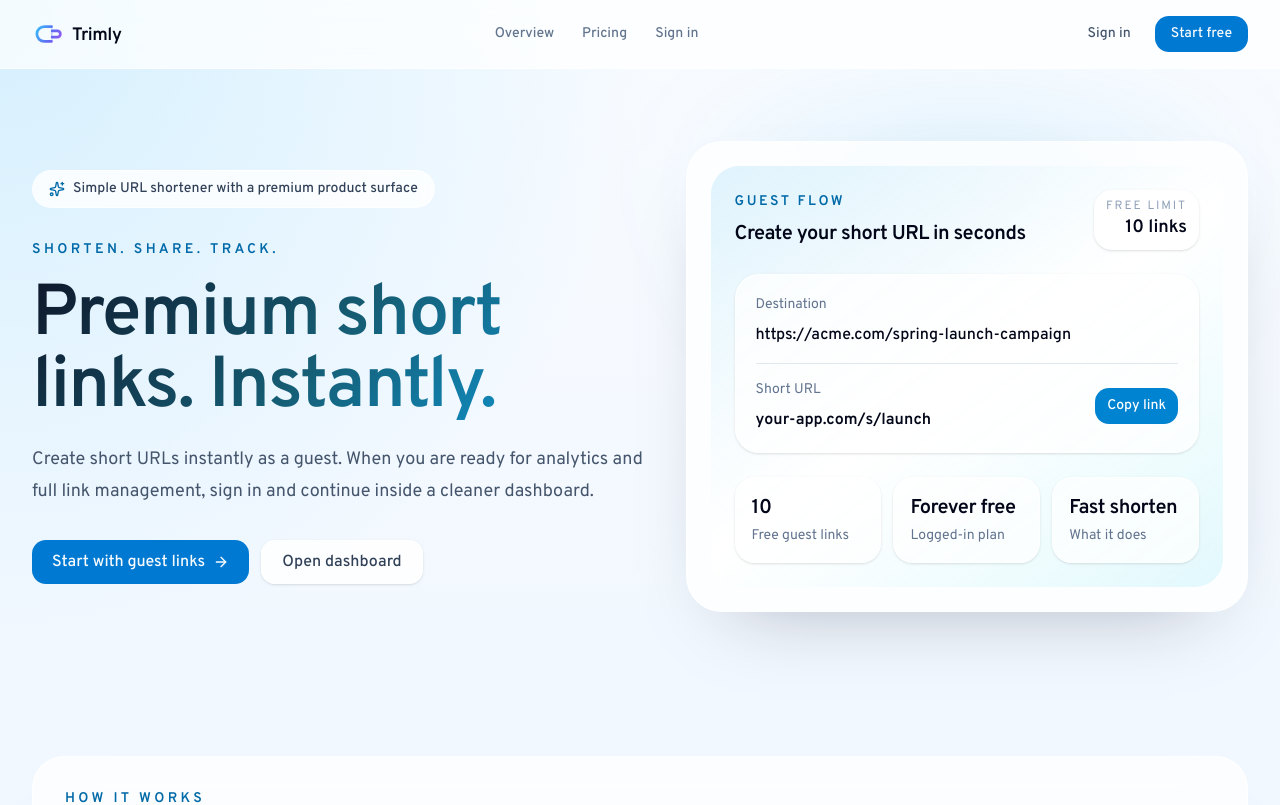
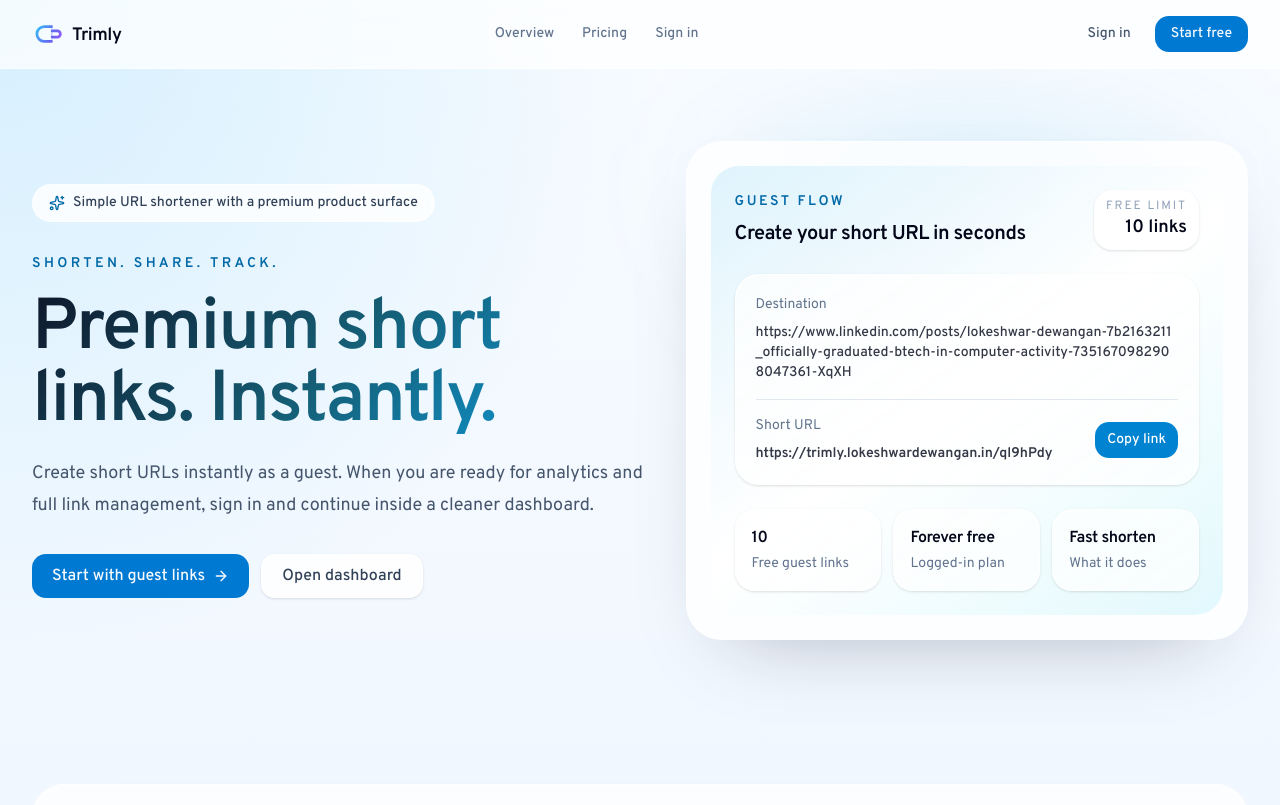
Before and after one commit to LokeshwarPrasad3/Trimly, a Next.js app: page / in a window 1280 px wide. Shown: the top 805 px of the page. Built offline with nearby package versions, Linux system fonts and the light colour scheme; no server answers.

Commit message:
feat: add nextjs-toploader for enhanced loading experience and  some fixes

```diff
--- a/package.json
+++ b/package.json
@@ -34,6 +34,7 @@
     "lucide-react": "^1.8.0",
     "next": "^16.2.3",
     "next-themes": "^0.4.6",
+    "nextjs-toploader": "^3.9.17",
     "pg": "^8.20.0",
     "prisma": "^7.7.0",
     "react": "19.2.5",
@@ -41,8 +42,8 @@
     "react-hook-form": "^7.72.1",
     "recharts": "^3.8.1",
     "shadcn": "^4.2.0",
+    "sonner": "^2.0.7",
     "sst": "4.7.1",
-    "sonner": "^2.0.7",
     "tailwind-merge": "^3.5.0",
     "tw-animate-css": "^1.4.0",
     "zod": "^4.3.6"
--- a/src/app/page.tsx
+++ b/src/app/page.tsx
@@ -1,3 +1,4 @@
+"use client";
 import Link from "next/link";
 import { ArrowRight, Link2, ShieldCheck, Sparkles } from "lucide-react";
 
@@ -11,7 +12,30 @@
 } from "@/lib/mock-data";
 import { linkButtonClass } from "@/lib/ui";
 
+import { useState, useRef } from "react";
+import { toast } from "sonner";
+
 export default function HomePage() {
+  const linkRef = useRef<HTMLParagraphElement>(null);
+  const [copied, setCopied] = useState(false);
+
+  const handleCopy = () => {
+    const link = linkRef.current?.textContent?.trim();
+    if (link) {
+      navigator.clipboard.writeText(link).then(() => {
+        setCopied(true);
+        toast.success("Link copied to clipboard!");
+        setTimeout(() => setCopied(false), 2000);
+        // Optionally select the text for visual feedback
+        const range = document.createRange();
+        range.selectNodeContents(linkRef.current!);
+        const sel = window.getSelection();
+        sel?.removeAllRanges();
+        sel?.addRange(range);
+      });
+    }
+  };
+
   return (
     <div className="min-h-screen bg-[radial-gradient(circle_at_top_left,_rgba(56,189,248,0.18),_transparent_24%),radial-gradient(circle_at_bottom_right,_rgba(14,165,233,0.16),_transparent_22%),linear-gradient(180deg,_#f8fbff_0%,_#eef6ff_44%,_#ffffff_100%)]">
       <MarketingHeader />
@@ -58,20 +82,20 @@
                 </Link>
               </div>
             </div>
-            <div className="relative">
+            <div className="live_look_right_section relative">
               <div className="absolute inset-0 rounded-[2.25rem] bg-[radial-gradient(circle_at_top,_rgba(14,165,233,0.2),_transparent_52%)] blur-3xl" />
               <div className="relative overflow-hidden rounded-[2.25rem] border border-white/70 bg-white/80 p-6 shadow-[0_34px_80px_-46px_rgba(15,23,42,0.35)] backdrop-blur-xl">
-                <div className="rounded-[1.75rem] bg-[linear-gradient(145deg,_rgba(14,165,233,0.12),_rgba(255,255,255,0.95)_50%,_rgba(34,211,238,0.12))] p-6">
-                  <div className="flex items-center justify-between gap-4">
-                    <div>
+                <div className="rounded-[1.75rem] bg-[linear-gradient(145deg,_rgba(14,165,233,0.12),_rgba(255,255,255,0.95)_50%,_rgba(34,211,238,0.12))] p-4 sm:p-6">
+                  <div className="flex flex-col gap-4 sm:flex-row sm:items-center sm:justify-between">
+                    <div className="min-w-0">
                       <p className="text-sm font-semibold tracking-[0.18em] text-sky-700 uppercase">
                         Guest flow
                       </p>
-                      <h2 className="mt-2 text-xl font-semibold tracking-tight text-slate-950">
+                      <h2 className="mt-2 text-lg font-semibold tracking-tight text-slate-950 sm:text-xl">
                         Create your short URL in seconds
                       </h2>
                     </div>
-                    <div className="rounded-2xl bg-white px-3 py-2 text-right shadow-sm">
+                    <div className="shrink-0 rounded-2xl bg-white px-3 py-2 text-left shadow-sm sm:text-right">
                       <p className="text-xs tracking-[0.16em] text-slate-400 uppercase">
                         Free limit
                       </p>
@@ -80,24 +104,30 @@
                       </p>
                     </div>
                   </div>
-                  <div className="mt-6 space-y-4 rounded-[1.5rem] border border-white/70 bg-white/75 p-5 shadow-sm">
-                    <div>
+                  <div className="mt-6 space-y-4 rounded-[1.5rem] border border-white/70 bg-white/75 p-4 shadow-sm sm:p-5">
+                    <div className="min-w-0">
                       <p className="text-sm text-slate-500">Destination</p>
-                      <p className="mt-2 text-base font-medium break-all text-slate-950">
-                        https://acme.com/spring-launch-campaign
+                      <p className="mt-2 text-sm font-medium break-all text-slate-950/80">
+                        https://www.linkedin.com/posts/lokeshwar-dewangan-7b2163211_officially-graduated-btech-in-computer-activity-7351670982908047361-XqXH
                       </p>
                     </div>
                     <div className="h-px bg-slate-200" />
-                    <div className="flex items-center justify-between gap-4">
-                      <div>
+                    <div className="flex flex-col gap-3 sm:flex-row sm:items-center sm:justify-between">
+                      <div className="min-w-0">
                         <p className="text-sm text-slate-500">Short URL</p>
-                        <p className="mt-2 text-base font-semibold text-slate-950">
-                          your-app.com/s/launch
+                        <p
+                          ref={linkRef}
+                          className="mt-2 text-sm font-semibold break-all text-slate-950/80"
+                        >
+                          https://trimly.lokeshwardewangan.in/ql9hPdy
                         </p>
                       </div>
-                      <div className="rounded-xl bg-sky-600 px-3 py-2 text-sm font-medium text-white shadow-[0_16px_30px_-18px_rgba(14,165,233,0.85)]">
-                        Copy link
-                      </div>
+                      <button
+                        onClick={handleCopy}
+                        className={`shrink-0 cursor-pointer rounded-xl px-3 py-2 text-sm font-medium shadow-[0_16px_30px_-18px_rgba(14,165,233,0.85)] hover:opacity-90 hover:shadow-sm ${copied ? "bg-emerald-500 text-white" : "bg-sky-600 text-white"}`}
+                      >
+                        {copied ? "Copied!" : "Copy link"}
+                      </button>
                     </div>
                   </div>
                   <div className="mt-6 grid gap-3 sm:grid-cols-3">
@@ -106,7 +136,7 @@
                         key={stat.label}
                         className="rounded-[1.25rem] border border-white/75 bg-white/70 px-4 py-4 shadow-sm"
                       >
-                        <p className="text-xl font-semibold tracking-tight text-slate-950">
+                        <p className="text-base font-semibold tracking-tight text-slate-950">
                           {stat.value}
                         </p>
                         <p className="mt-1 text-sm text-slate-500">
--- a/src/components/shared/marketing-header.tsx
+++ b/src/components/shared/marketing-header.tsx
@@ -38,7 +38,7 @@
             href="/sign-in"
             className={linkButtonClass(
               "ghost",
-              "hidden rounded-xl px-4 py-2 text-slate-600 hover:bg-white/70 hover:text-slate-950 sm:inline-flex"
+              "inline-flex rounded-xl px-4 py-2 text-slate-600 hover:bg-white/70 hover:text-slate-950"
             )}
           >
             Sign in
--- a/src/features/guest/components/guest-links-client.tsx
+++ b/src/features/guest/components/guest-links-client.tsx
@@ -149,7 +149,7 @@
             Guest users can create up to 10 short links for free. After the 10th
             link, we ask them to log in to continue using the product.
           </p>
-          <div className="mt-3 text-xs tracking-[0.18em] text-slate-400 uppercase">
+          <div className="mt-3 text-xs tracking-[0.18em] break-all text-slate-400 uppercase">
             Guest token: {token}
           </div>
           <form
--- a/src/features/short-links/create-link-form.tsx
+++ b/src/features/short-links/create-link-form.tsx
@@ -23,6 +23,19 @@
 } from "@/lib/api/links";
 import { getShortLinkUrl } from "@/lib/short-url";
 
+function extractTitleFromUrl(url: string): string {
+  try {
+    const { hostname, pathname } = new URL(url);
+    const slug = pathname.split("/").filter(Boolean).pop();
+    const base = slug
+      ? slug.replace(/[-_]/g, " ").replace(/\.[^.]+$/, "")
+      : hostname.replace(/^www\./, "");
+    return base.charAt(0).toUpperCase() + base.slice(1);
+  } catch {
+    return "";
+  }
+}
+
 export function CreateLinkForm() {
   const router = useRouter();
   const [submissionError, setSubmissionError] = useState<string | null>(null);
@@ -30,9 +43,8 @@
   const form = useForm<CreateAuthenticatedLinkInput>({
     resolver: zodResolver(createAuthenticatedLinkSchema),
     defaultValues: {
-      title: "Spring launch",
       slug: "",
-      originalUrl: "https://acme.com/launch",
+      originalUrl: "https://budgetter.lokeshwardewangan.in",
     },
   });
   const slug = useWatch({ control: form.control, name: "slug" });
@@ -41,14 +53,14 @@
     setSubmissionError(null);
 
     try {
+      const title = extractTitleFromUrl(values.originalUrl);
       const normalizedValues = {
         ...values,
-        title: values.title?.trim() ? values.title.trim() : undefined,
+        title: title || undefined,
         slug: values.slug?.trim() ? values.slug.trim() : undefined,
       };
       const link = await createLinkMutation.mutateAsync(normalizedValues);
       form.reset({
-        title: link.title ?? "",
         slug: link.slug,
         originalUrl: link.originalUrl,
       });
@@ -67,43 +79,35 @@
           Create short link
         </CardTitle>
         <CardDescription>
-          Use a memorable slug and a clean destination. This form now posts to
-          the live authenticated API.
+          Paste a destination URL and optionally set a custom alias. The title
+          is picked up automatically.
         </CardDescription>
       </CardHeader>
       <CardContent>
         <form className="space-y-5" onSubmit={form.handleSubmit(onSubmit)}>
-          <div className="grid gap-5 lg:grid-cols-2">
           <div className="space-y-2">
-              <Label htmlFor="title">Link title</Label>
+            <Label htmlFor="originalUrl">Destination URL</Label>
             <Input
-                id="title"
-                placeholder="Campaign landing page"
-                {...form.register("title")}
+              id="originalUrl"
+              placeholder="https://example.com/your-long-url"
+              {...form.register("originalUrl")}
             />
             <p className="text-xs text-rose-600">
-                {form.formState.errors.title?.message ?? " "}
+              {form.formState.errors.originalUrl?.message ?? " "}
             </p>
           </div>
           <div className="space-y-2">
             <Label htmlFor="slug">
-                Custom alias <span className="text-slate-400">(optional)</span>
+              Custom alias{" "}
+              <span className="font-normal text-slate-400">(optional)</span>
             </Label>
             <Input
               id="slug"
-                placeholder="Leave empty for auto-generated short slug"
+              placeholder="e.g. my-brand — leave empty for auto-generated"
               {...form.register("slug")}
             />
             <p className="text-xs text-rose-600">
               {form.formState.errors.slug?.message ?? " "}
-              </p>
-            </div>
-          </div>
-          <div className="space-y-2">
-            <Label htmlFor="originalUrl">Destination URL</Label>
-            <Input id="originalUrl" {...form.register("originalUrl")} />
-            <p className="text-xs text-rose-600">
-              {form.formState.errors.originalUrl?.message ?? " "}
             </p>
           </div>
           <div className="rounded-2xl bg-[linear-gradient(135deg,_rgba(14,165,233,0.1),_rgba(255,255,255,0.92),_rgba(6,182,212,0.1))] p-4">
@@ -135,7 +139,7 @@
             {createLinkMutation.isPending ? (
               <LoaderCircle className="size-4 animate-spin" />
             ) : null}
-            {createLinkMutation.isPending ? "Creating link" : "Create link"}
+            {createLinkMutation.isPending ? "Creating link…" : "Create link"}
           </Button>
         </form>
       </CardContent>
--- a/src/lib/api/links.ts
+++ b/src/lib/api/links.ts
@@ -37,11 +37,20 @@
   slug: z
     .string()
     .trim()
-    .min(3)
-    .max(32)
-    .regex(/^[a-zA-Z0-9-_]+$/)
+    .transform((v) => (v === "" ? undefined : v))
+    .pipe(
+      z
+        .string()
+        .min(3, "Alias must be at least 3 characters.")
+        .max(32, "Alias must be at most 32 characters.")
+        .regex(
+          /^[a-zA-Z0-9-_]+$/,
+          "Only letters, numbers, hyphens, and underscores allowed."
+        )
+        .optional()
+    )
     .optional(),
-  originalUrl: z.url(),
+  originalUrl: z.url("Enter a valid destination URL."),
 });
 
 export type ApiShortLink = z.infer<typeof shortLinkApiSchema>;
```
Also changed, not shown: src/app/layout.tsx (+9 -0 lines), 1 other file (tests, documents, lock files or other folders). Lines whose indentation alone changed are shown as unchanged.
